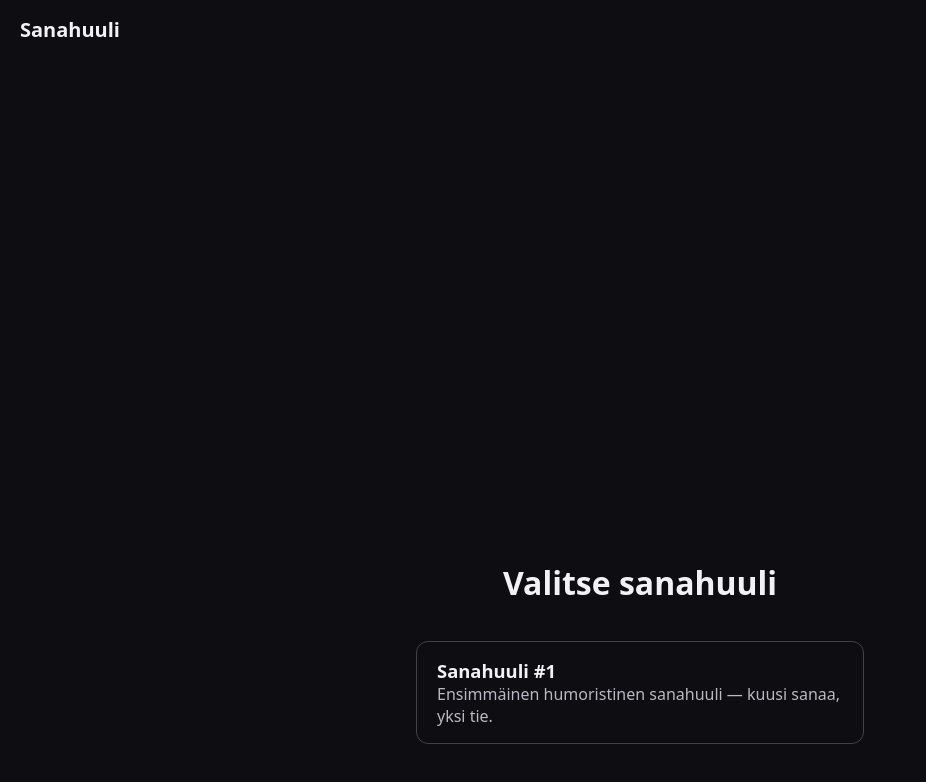
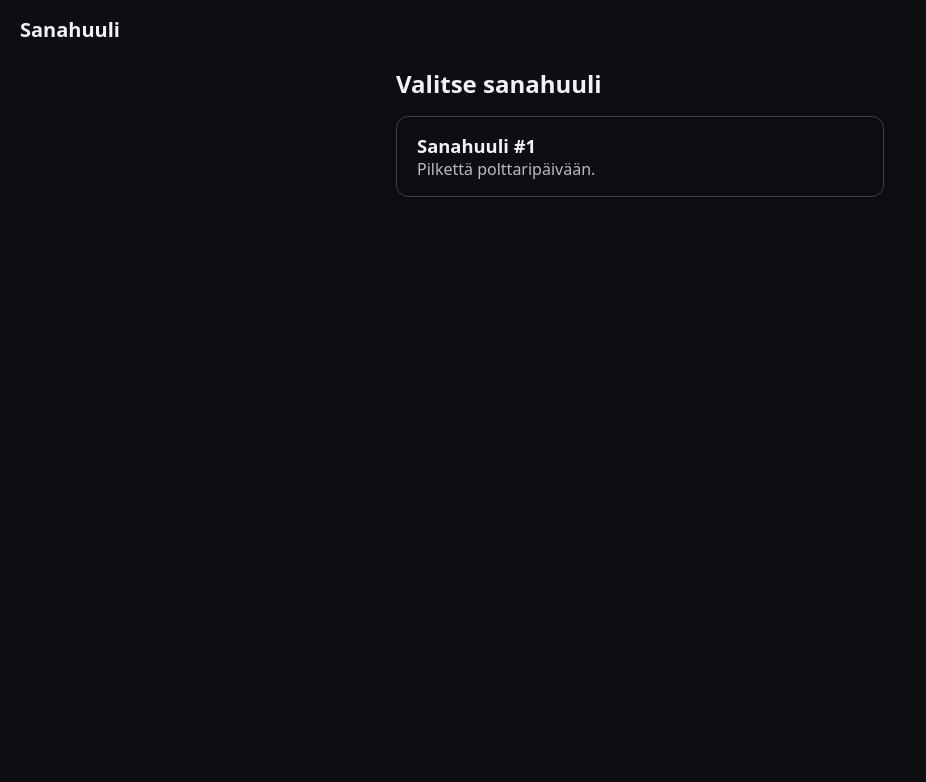
Before and after one commit to AlexEngblom/sanahuuli, a plain HTML site: page index.html in a window 1280 px wide. Shown: the whole page, without its empty margins (0-926 px from the left). Drawn offline with Linux system fonts and the light colour scheme.

Commit message:
Tuning list page.

```diff
--- a/css/style.css
+++ b/css/style.css
@@ -59,14 +59,39 @@ main {
   display: flex;
   flex-direction: column;
   align-items: center;
-  justify-content: flex-end;
   gap: 1rem;
-  /* Content is bottom-aligned, so this padding is what lifts it clear of
-     the bottom edge — raise it to give the controls more room below. */
-  padding: 0 1rem 3.5rem;
+  padding: 0 1rem;
   max-width: 520px;
   margin: 0 auto;
   width: 100%;
+}
+
+/* The board sits at the bottom of the page, within thumb reach on a phone.
+   The padding is what lifts it clear of the bottom edge — raise it to give
+   the controls more room below. */
+body[data-page="game"] main {
+  justify-content: flex-end;
+  padding-bottom: 3.5rem;
+}
+
+/* The chain list reads top-down instead, filling the page from under the
+   header rather than hugging the bottom of the viewport. */
+body[data-page="list"] main {
+  justify-content: flex-start;
+  align-items: stretch;
+  padding-block: 0.5rem 2rem;
+}
+
+body[data-page="list"] h1 {
+  margin: 0;
+  font-size: 1.5rem;
+}
+
+/* Here the message is a plain status line, not centred game feedback, and
+   it needs no reserved height because nothing shifts when it goes away. */
+body[data-page="list"] .message {
+  min-height: 0;
+  text-align: left;
 }
 
 .instruction {
@@ -258,7 +283,6 @@ main {
   flex-direction: column;
   gap: 12px;
   width: 100%;
-  max-width: 28rem;
 }
 
 .chain-link {
```
Also changed, not shown: data/chains/manifest.json, 1 other file.
